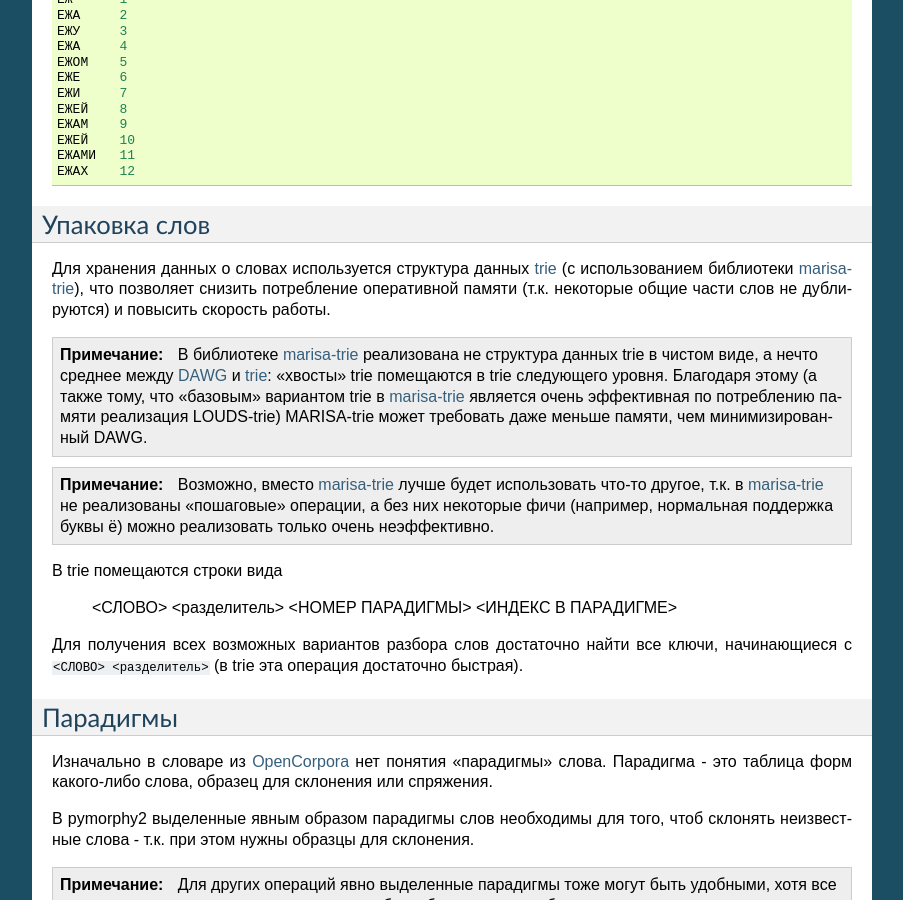
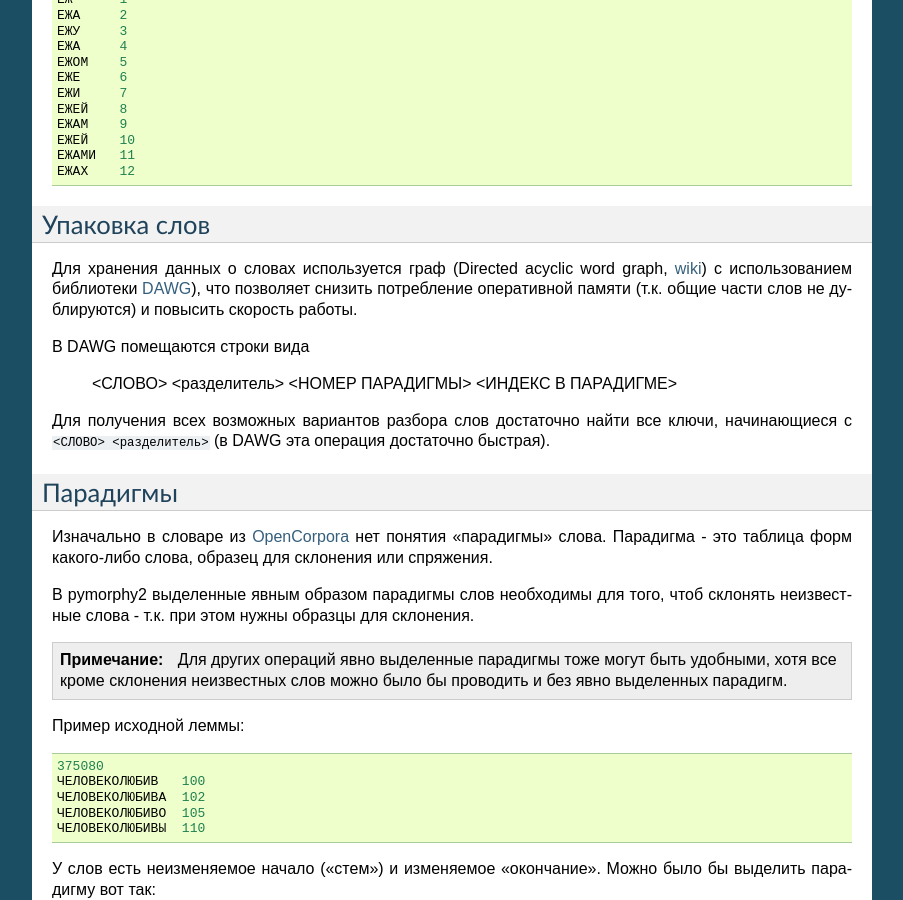
Before and after one commit to pymorphy2/pymorphy2, a Sphinx documentation site: the page built from docs/internals/dict.rst, in a window 1280 px wide and 900 px high, scrolled down 855 px. Shown: the whole window, without its empty margins (198-1101 px from the left). Built offline with Sphinx 7.4.7, drawn with Linux system fonts in a browser that asks for light colours; some of the changed text lies outside the part shown.

Commit message:
выпилил marisa-trie, перешел полностью на dawg

```diff
--- a/docs/internals/2trie.rst
+++ b/docs/internals/2trie.rst
@@ -54,7 +54,6 @@
 Я поэтому не удаляю этот документ совсем; первоначальная реализация тоже
 доступна в одном из первых коммитов. Но все же рассматривайте описанное ниже
 как "исторический" документ.
-
 
 .. _публикации: http://download.yandex.ru/company/iseg-las-vegas.pdf
 .. _marisa-trie: https://github.com/kmike/marisa-trie
--- a/docs/internals/dict.rst
+++ b/docs/internals/dict.rst
@@ -64,39 +64,21 @@
 Упаковка слов
 -------------
 
-Для хранения данных о словах используется структура данных
-trie_ (с использованием библиотеки marisa-trie_), что позволяет снизить
-потребление оперативной памяти (т.к. некоторые общие части слов не дублируются)
+Для хранения данных о словах используется граф (Directed acyclic word graph,
+`wiki <http://en.wikipedia.org/wiki/Directed_acyclic_word_graph>`__)
+с использованием библиотеки DAWG_), что позволяет снизить
+потребление оперативной памяти (т.к. общие части слов не дублируются)
 и повысить скорость работы.
 
-.. note::
-
-    В библиотеке marisa-trie_ реализована не структура данных trie в чистом виде,
-    а нечто среднее между DAWG_ и trie_: "хвосты" trie помещаются в trie
-    следующего уровня. Благодаря этому (а также тому, что "базовым" вариантом
-    trie в marisa-trie_ является очень эффективная по потреблению памяти
-    реализация LOUDS-trie) MARISA-trie может требовать даже меньше памяти, чем
-    минимизированный DAWG.
-
-.. note::
-
-    Возможно, вместо marisa-trie_ лучше будет использовать что-то другое,
-    т.к. в marisa-trie_ не реализованы "пошаговые" операции, а без них
-    некоторые фичи (например, нормальная поддержка буквы ё) можно
-    реализовать только очень неэффективно.
-
-В trie помещаются строки вида
+В DAWG помещаются строки вида
 
     <СЛОВО> <разделитель> <НОМЕР ПАРАДИГМЫ> <ИНДЕКС В ПАРАДИГМЕ>
 
 Для получения всех возможных вариантов разбора слов достаточно найти
-все ключи, начинающиеся с ``<СЛОВО> <разделитель>`` (в trie эта операция
+все ключи, начинающиеся с ``<СЛОВО> <разделитель>`` (в DAWG эта операция
 достаточно быстрая).
 
-.. _DAWG: http://en.wikipedia.org/wiki/Directed_acyclic_word_graph
-.. _marisa-trie: https://github.com/kmike/marisa-trie
-.. _trie: http://en.wikipedia.org/wiki/Trie
-.. _datrie: https://github.com/kmike/datrie
+.. _DAWG: https://github.com/kmike/DAWG
 
 Парадигмы
 ---------
@@ -213,20 +195,22 @@ trie_ (с использованием библиотеки marisa-trie_), чт
 Слова
 ^^^^^
 
-Все слова хранятся в ``marisa_trie.RecordTrie``::
+Все слова хранятся в ``dawg.RecordDAWG``::
 
-       marisa_trie.RecordTrie(
+       dawg.RecordDAWG(
            'word1': (para_id1, para_index1),
            'word1': (para_id2, para_index2),
            'word2': (para_id1, para_index1),
            ...
        )
 
+В DAWG эти слова занимают примерно 5M памяти.
+
 Характеристики
 --------------
 
 После применения описанных выше методов в pymorphy2 словарь
-OpenCorpora занимает около 20M оперативной памяти и позволяет проводить
+OpenCorpora занимает около 13M оперативной памяти и позволяет проводить
 анализ слов (по предварительным тестам; pymorphy2 еще не готов и
 скоростные характеристики могут измениться в обе стороны) со
 скоростью > 150 тыс слов/сек. Для сравнения:
--- a/setup.py
+++ b/setup.py
@@ -22,6 +22,7 @@ setup(
     license = 'MIT license',
     packages = ['pymorphy2', 'pymorphy2.vendor'],
     scripts=['bin/pymorphy'],
+    requires=['DAWG'],
 
 #    cmdclass = {'build_ext': build_ext},
 #    ext_modules = [Extension("pymorphy2.tagger", ["pymorphy2/tagger.py"])],
```
Also changed, not shown: other parts of docs/internals/2trie.rst (+1 -1 lines), docs/dev/benchmarking.rst (+2 -20 lines), 6 other files.
